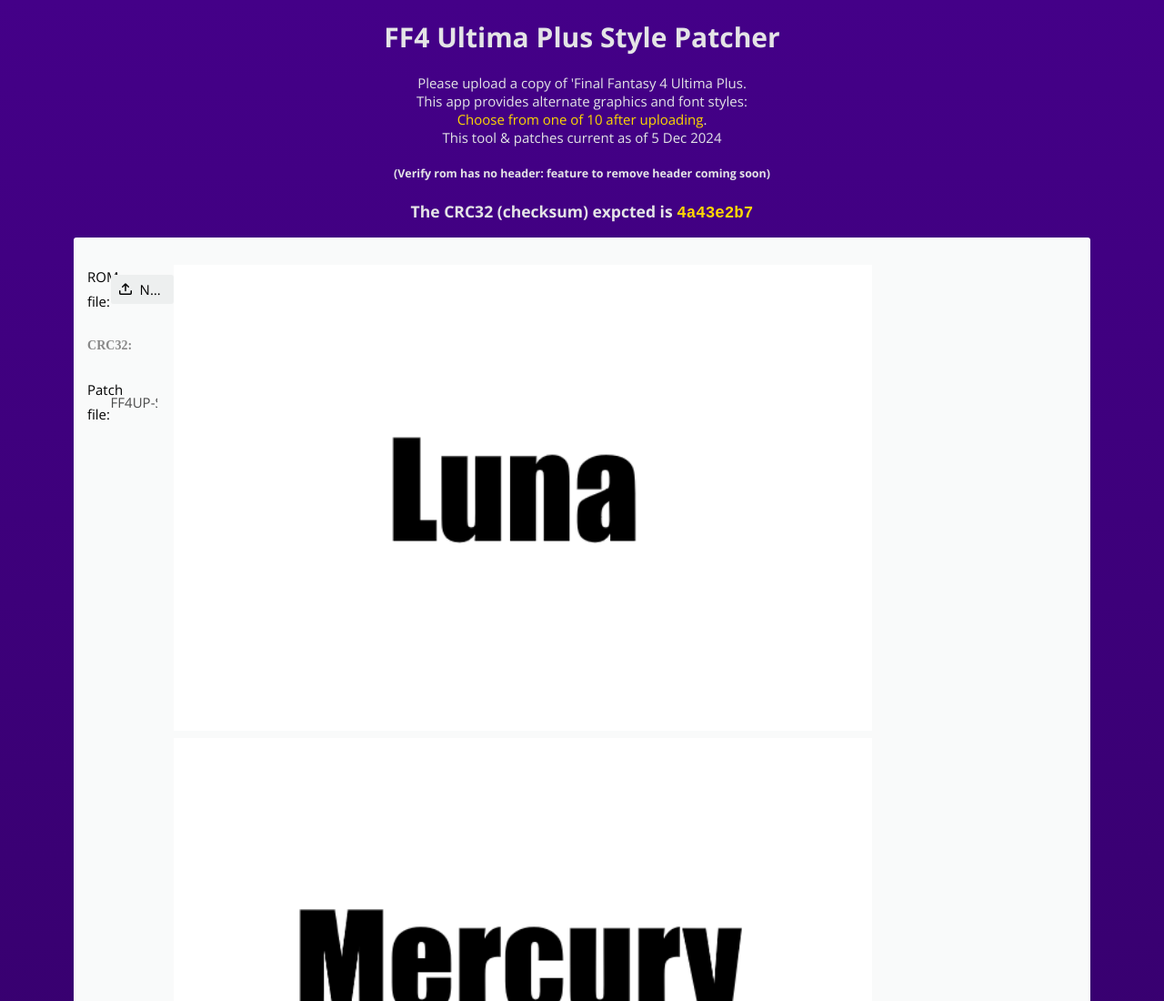
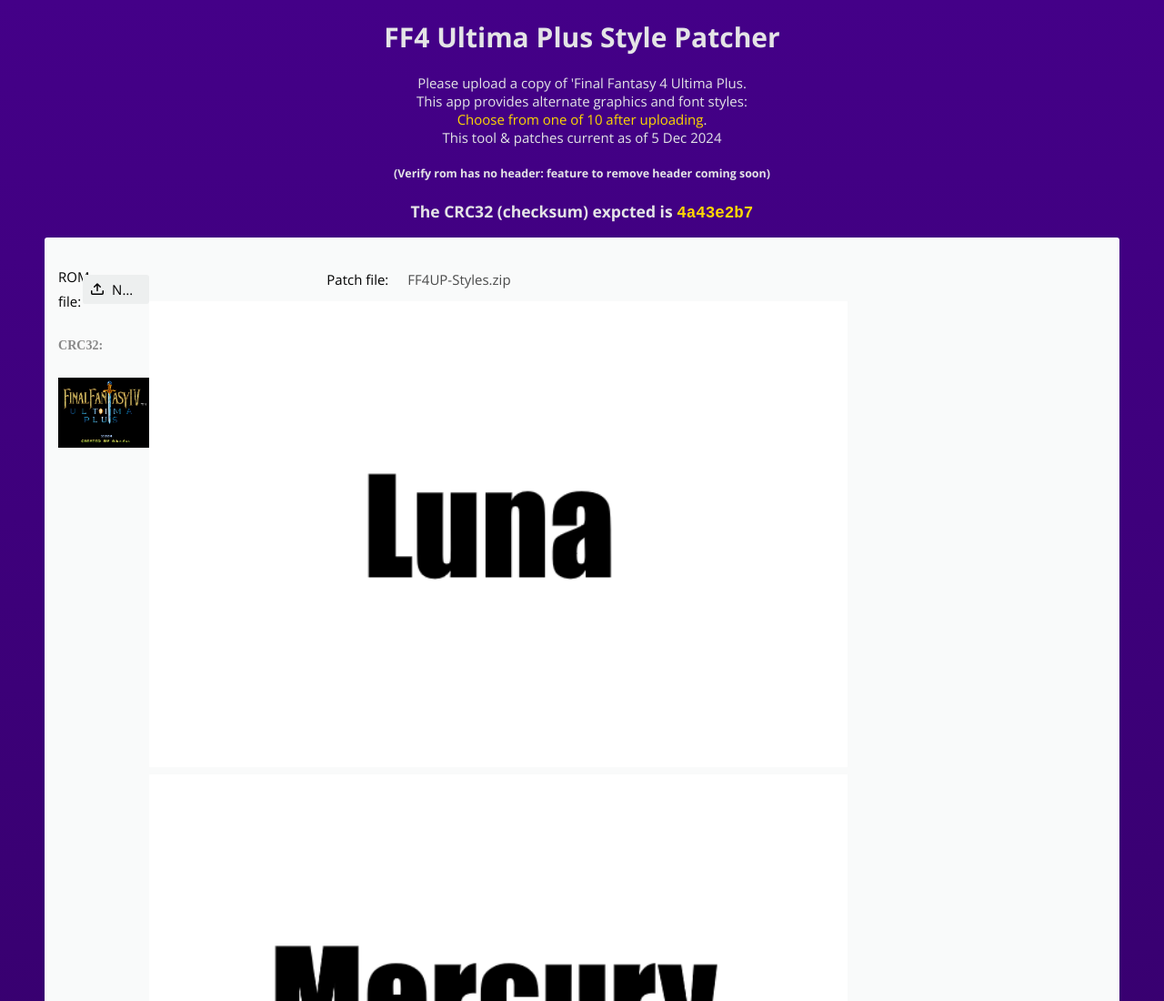
Before and after one commit to jacksmedia/styles-ultima-plus, a website: page index.html in a window 1280 px wide. Shown: the top 1100 px of the page at 91% size. Drawn offline with nearby package versions, Linux system fonts and the light colour scheme; no server answers.

Commit message:
🔖 layout achieved, needs GIFs

```diff
--- a/index.html
+++ b/index.html
@@ -251,13 +251,14 @@
 
 	<!-- being patcher container -->
 
-	<div id="rom-patcher-container" style="min-width: 85vw;">
+	<div id="rom-patcher-container" style="min-width: 90vw;">
 
-	<!-- begin 2-column layout: patch UI on left, preview images on right -->
+	<!-- begin 2-column layout -->
+
 		<div style="display: flex;">
 
-		<!-- left column -->
-			<div style="width: 45vw; justify-content: center; align-items: middle;">
+		<!-- left column: 1/2 patch UI & title screen -->
+			<div style="width: 45vw; justify-content: center; align-items: middle; width: 45vw; max-width: 45vw;">
 
 				<div class="rom-patcher-row margin-bottom" id="rom-patcher-row-file-rom">
 					<div class="text-right">
@@ -284,6 +285,18 @@
 					</div>
 				</div>
 
+				<div>
+					<img style="width: 100%; max-width: 60vw;" src="Title.png" id="preview-Title" />
+				</div>
+
+			<!-- end left column -->
+			</div>
+
+			<!-- split point for 2-column layout -->
+
+			<!-- right column: 1/2 patch UI & preview images -->
+			<div class="display: flex; justify-content: center; align-items: middle; width: 45vw; max-width: 45vw;">
+
 				<div class="rom-patcher-row margin-bottom" id="rom-patcher-row-file-patch">
 					<div class="text-right">
 						<label for="rom-patcher-input-file-patch" data-localize="yes">
@@ -294,14 +307,15 @@
 						<select id="rom-patcher-select-patch"></select>
 					</div>
 				</div>
-			<!-- end left column -->
-			</div>
 
+				<div class="rom-patcher-row margin-bottom" id="rom-patcher-row-patch-description">
+					<div class="text-right" data-localize="yes">
+						Changes:
+					</div>
+					<div class="" id="rom-patcher-patch-description"></div>
+				</div>
 
-			<!-- split point for 2-column layout; begin right column -->
-			<div class="display: flex; justify-content: center; align-items: middle;">
-				<!-- preview images appear here -->
-
+				<!-- preview images -->
 				<img style="width: 100%; max-width: 60vw;" src="p-Luna.png" id="preview-Luna" />
 				<img style="width: 100%; max-width: 60vw;" src="p-Mercury.png" id="preview-Mercury" />
 				<img style="width: 100%; max-width: 60vw;" src="p-Venus.png" id="preview-Venus" />
@@ -319,12 +333,6 @@
 		<!-- end 2-columns -->
 		</div>
 
-		<div class="rom-patcher-row margin-bottom" id="rom-patcher-row-patch-description">
-			<div class="text-right" data-localize="yes">
-				Changes:
-			</div>
-			<div class="" id="rom-patcher-patch-description"></div>
-		</div>
 		<div class="text-center" id="rom-patcher-row-apply">
 			<div id="rom-patcher-row-error-message" class="margin-bottom"><span id="rom-patcher-error-message"></span>
 			</div>
```
Also changed, not shown: Title.png (added).
